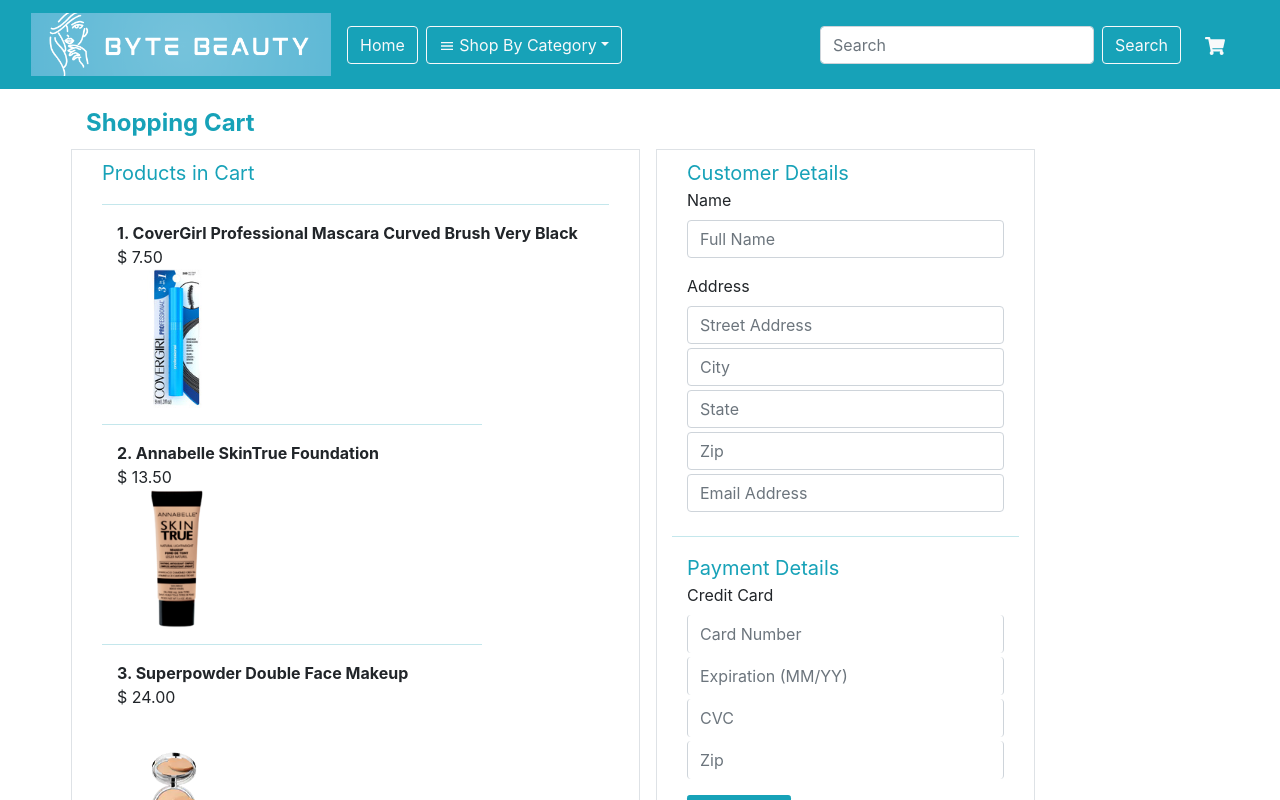
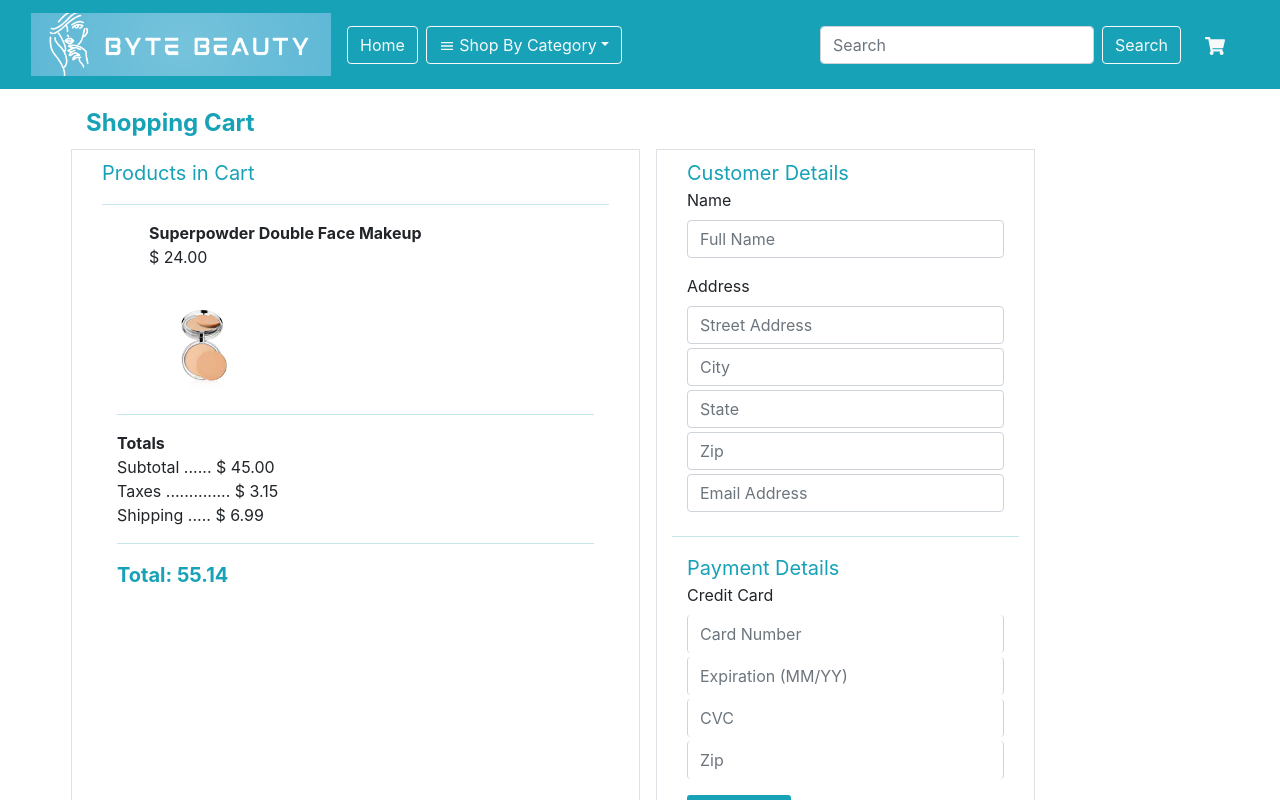
Before and after one commit to zsutr/accelerator-capstone, a React (Vite) app in the folder bytebeauty-react/: page /cart in a window 1280 px wide. Shown: the top 800 px of the page. Built offline with nearby package versions, Linux system fonts and the light colour scheme.

Commit message:
Show cart product images

```diff
--- a/bytebeauty-react/src/components/Cart.jsx
+++ b/bytebeauty-react/src/components/Cart.jsx
@@ -20,37 +20,32 @@
 
                     <ul>
                         {cartItems.map((item, index) => (
-                            <li key={index}>{item.name} - {item.price} </li>
+                            <li key={index}>
+                                <div className="container mb-3">
+
+                                    <div className="fs-6 font-weight-bold text-wrap">{item.name}</div>
+                                    <div>${(+item.price).toFixed(2)}</div>
+                                    <img className="img w-25" src ={item.image_link} alt="makeup"/>
+
+                                </div>
+                            </li>
                         )
                         )}
+                        <li><div className="container mb-2">
+
+                      <div className="fs-6 font-weight-bold text-wrap">Superpowder Double Face Makeup</div>
+                      <div>$ 24.00</div>
+                      <img className="img w-25" src = '/cart3.jpg' alt="makeup"/>
+
+                  </div></li>
+
+
 
                     </ul>
 
-                    <div className="container mb-2">
 
-                        <div className="fs-6 font-weight-bold text-wrap">1. CoverGirl Professional Mascara Curved Brush Very Black</div>
-                         <div>$ 7.50</div>
-                         <img className="img w-25" src = '/cart1.jpeg' alt="makeup"/>
 
-                    </div>
-                    <hr class="bg-danger border-4 border-top border-info w-75" />
 
-                    <div className="container mb-2">
-
-                        <div className="fs-6 font-weight-bold text-wrap">2. Annabelle SkinTrue Foundation</div>
-                        <div>$ 13.50</div>
-                        <img className="img w-25" src = '/cart2.png' alt="makeup"/>
-
-                    </div>
-                    <hr class="bg-danger border-4 border-top border-info w-75" />
-
-                    <div className="container mb-2">
-
-                        <div className="fs-6 font-weight-bold text-wrap">3. Superpowder Double Face Makeup</div>
-                        <div>$ 24.00</div>
-                        <img className="img w-25" src = '/cart3.jpg' alt="makeup"/>
-
-                    </div>
 
                     <div className="container mb-2">
                     <hr class="bg-danger border-4 border-top border-info" />
```
